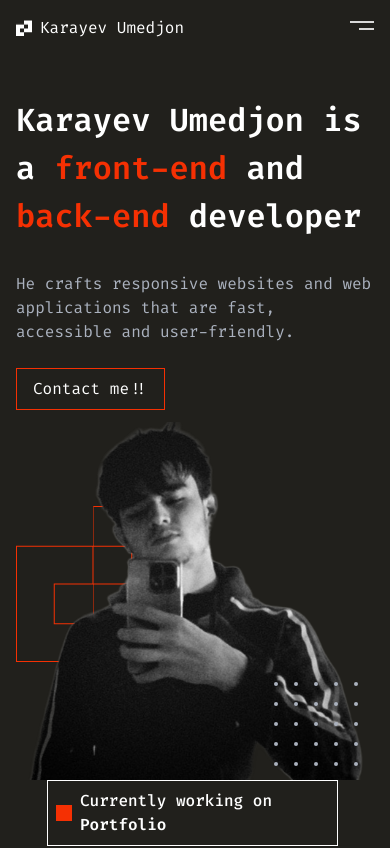
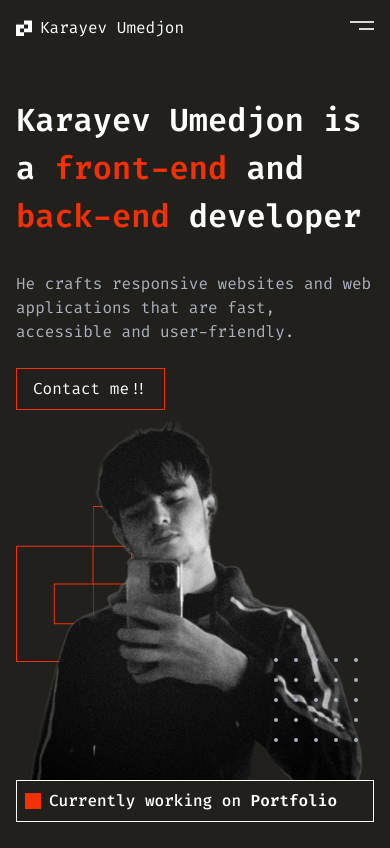
Before and after one commit to umedzhan/xportfolio, a React (Vite) app: page / in a window 390 px wide. Shown: the top 848 px of the page. Built offline with nearby package versions, Linux system fonts and the light colour scheme.

Commit message:
tagi rasm budagi baroi mobil

```diff
--- a/src/components/first.jsx
+++ b/src/components/first.jsx
@@ -73,7 +73,7 @@ export const First = () => {
             className="absolute left-0 top-[84px] z-0"
             src="icons/Logo.svg"
           />
-          <div className="flex items-center gap-2 border-1 ml-[31px] mr-[36px] text-[16px] p-2 font-medium">
+          <div className="flex items-center gap-2 border-1 text-[16px] p-2 font-medium">
             <div className="bg-color bg-[#f53003] w-4 h-4 min-w-4 max-w-4" />
             <span>
               Currently working on{" "}
```
